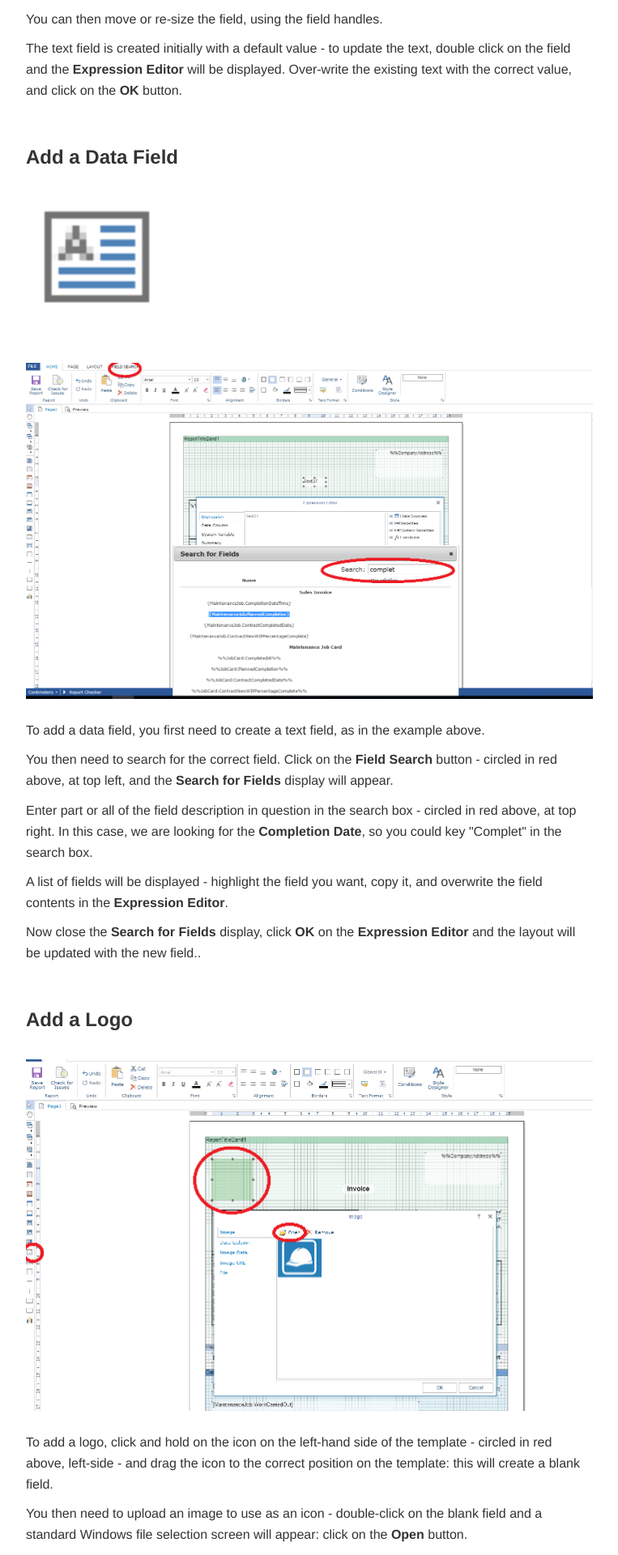
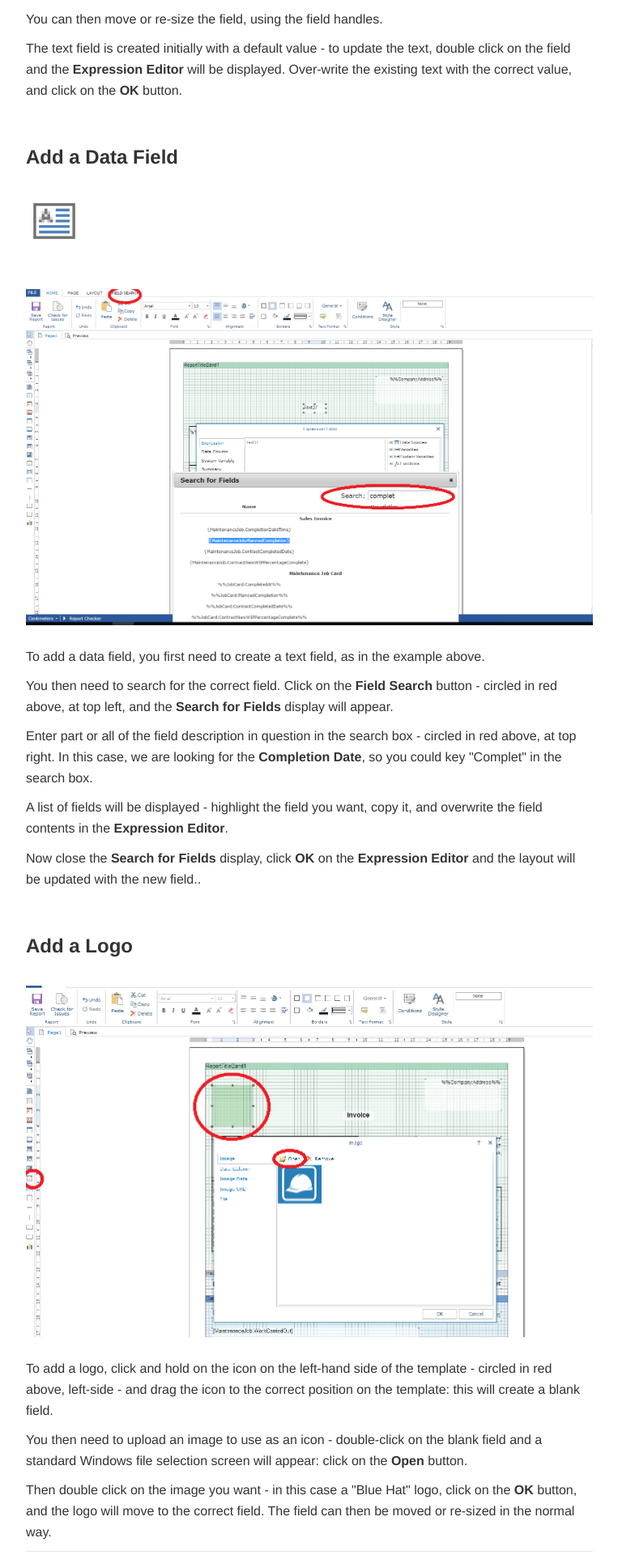
Before and after one commit to JNCSolutions/ConstructionManagerDocs, a Jekyll site: the page built from layouts.html, in a window 1280 px wide. Shown: the part 3510-5430 px from the top of the page at 81% size, without its empty margins (258-1021 px from the left). Built offline with Jekyll 4.4.1, drawn with Linux system fonts in a browser that asks for light colours.

Commit message:
Update layouts.html

```diff
--- a/layouts.html
+++ b/layouts.html
@@ -78,7 +78,7 @@ title: Layouts
     <br>
     <h3 id="add-a-data-field"><b>Add a Data Field</b></h3>
     <br>
-    <img src="img/Layouts_Add_03.PNG" style="width: 25%;">
+    <img src="img/Layouts_Add_03.PNG" style="width: 10%;">
     <br> <br>
     <br>
     <img src="img/Layouts_Add_02.PNG" style="width: 100%;">
```
